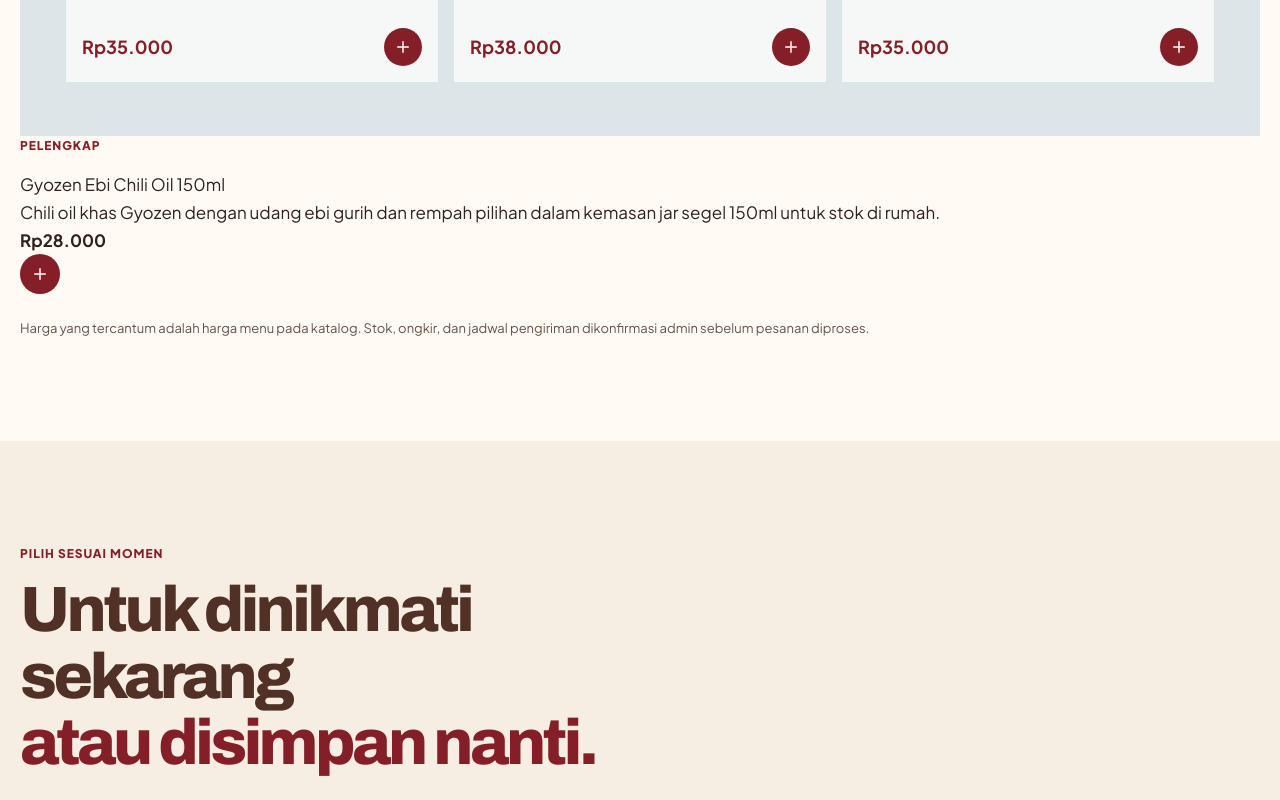
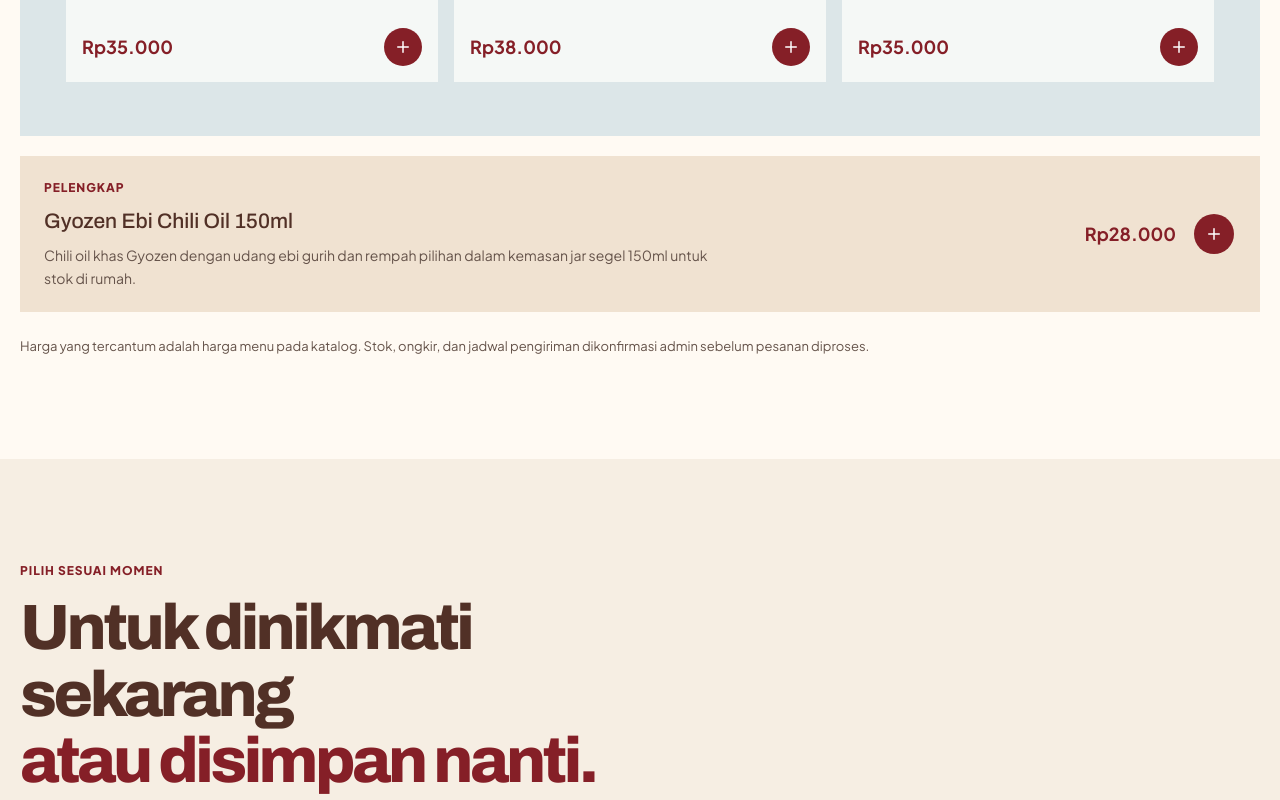
Before and after one commit to arsepladisar08-lab/LP-Dimsum-Gyoza, a React (Vite) app: page / in a window 1280 px wide. Shown: the part 2420-3220 px from the top of the page. Built offline with nearby package versions, Linux system fonts and the light colour scheme.

Commit message:
Style data-backed piece count and condiment summary

```diff
--- a/src/index.css
+++ b/src/index.css
@@ -189,6 +189,19 @@
 .frozen-menu-copy strong { color: var(--red); font-size: 18px; }
 .frozen-menu-copy button { display: grid; width: 38px; height: 38px; place-items: center; color: #fff; background: var(--red); border: 0; border-radius: 50%; }
 .menu-note { margin: 24px 0 0; color: var(--muted); font-size: 13px; line-height: 1.6; }
+.condiment-row { display: grid; grid-template-columns: minmax(0,1fr) auto 42px; align-items: center; gap: 18px; margin-top: 20px; padding: 22px 24px; background: #f0e2d1; }
+.condiment-row .menu-eyebrow { margin-bottom: 6px; }
+.condiment-row h3 { margin: 0; color: var(--brown); font-family: var(--font-display); font-size: 21px; }
+.condiment-row p:not(.menu-eyebrow) { max-width: 680px; margin: 5px 0 0; color: var(--muted); font-size: 14px; }
+.condiment-row > strong { color: var(--red); font-size: 18px; white-space: nowrap; }
+.portion-planner { display: grid; grid-template-columns: minmax(0,1fr) minmax(120px,.45fr); gap: 14px 20px; margin-top: 22px; padding-top: 20px; background: #fffdf8; }
+.portion-planner > div:first-child strong { color: var(--brown); font-size: 15px; }
+.portion-planner > div:first-child p { margin: 5px 0 0; color: var(--muted); font-size: 13px; line-height: 1.5; }
+.portion-planner label { display: grid; align-content: start; gap: 5px; color: var(--brown); font-size: 12px; font-weight: 800; }
+.portion-planner input { width: 100%; min-width: 0; min-height: 42px; padding: 8px 10px; color: var(--ink); background: #f0e5d8; border: 0; border-radius: 10px; font-size: 16px; }
+.portion-result { grid-column: 1 / -1; display: flex; align-items: baseline; justify-content: space-between; gap: 12px; padding-top: 12px; background: #fffdf8; }
+.portion-result strong { color: var(--red); font-family: var(--font-display); font-size: 20px; }
+.portion-result span { color: var(--muted); font-size: 13px; text-align: right; }
 
 /* Package feature */
 .story-section { background: var(--background); }
```
